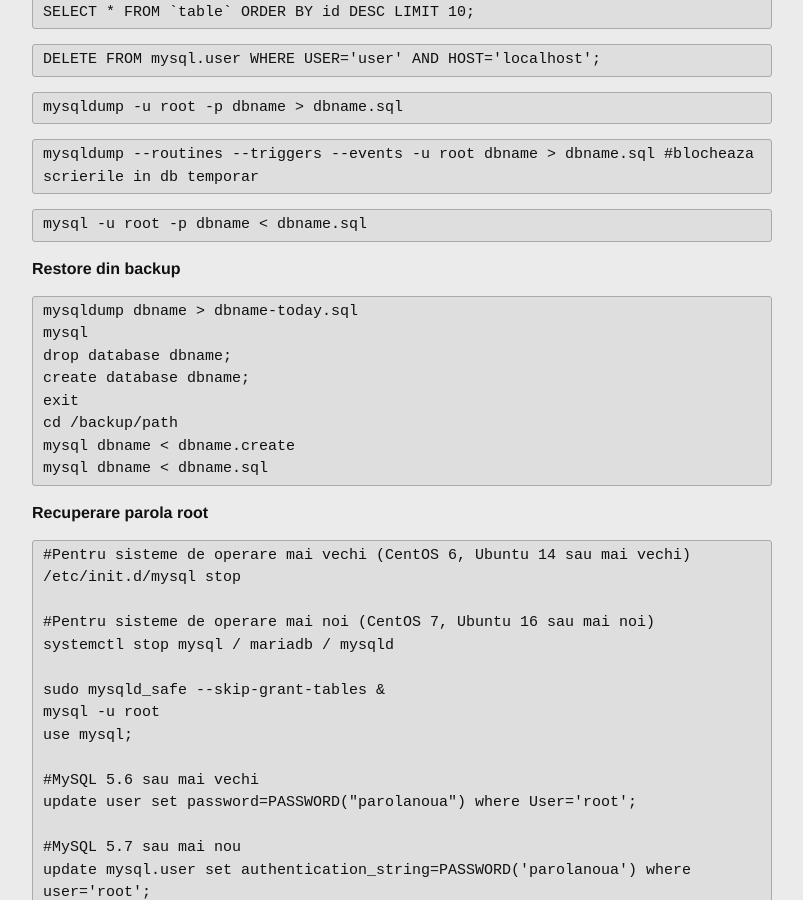
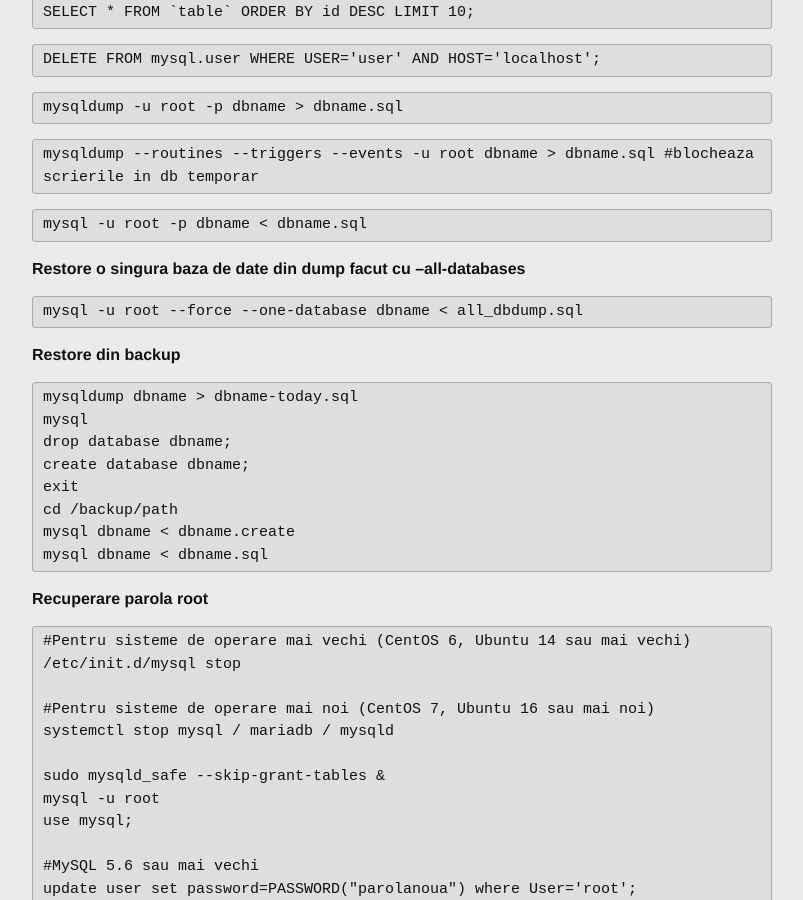
Before and after one commit to linuxtm/linuxtm.github.io, a Jekyll site: the page built from cele-mai-folosite-comenzi-mysql/index.md, in a window 1280 px wide and 900 px high, scrolled down 516 px. Shown: the whole window, without its empty margins (238-1041 px from the left). Built offline with Jekyll 4.4.1, drawn with Linux system fonts in a browser that asks for light colours.

Commit message:
Update index.md

```diff
--- a/cele-mai-folosite-comenzi-mysql/index.md
+++ b/cele-mai-folosite-comenzi-mysql/index.md
@@ -25,6 +25,11 @@ tags:
 <pre>mysqldump -u root -p dbname > dbname.sql</pre>
 <pre>mysqldump --routines --triggers --events -u root dbname > dbname.sql #blocheaza scrierile in db temporar</pre>
 <pre>mysql -u root -p dbname < dbname.sql</pre>
+
+**Restore o singura baza de date din dump facut cu --all-databases**
+<pre>
+mysql -u root --force --one-database dbname < all_dbdump.sql
+</pre>
 
 **Restore din backup**
 <pre>
```
